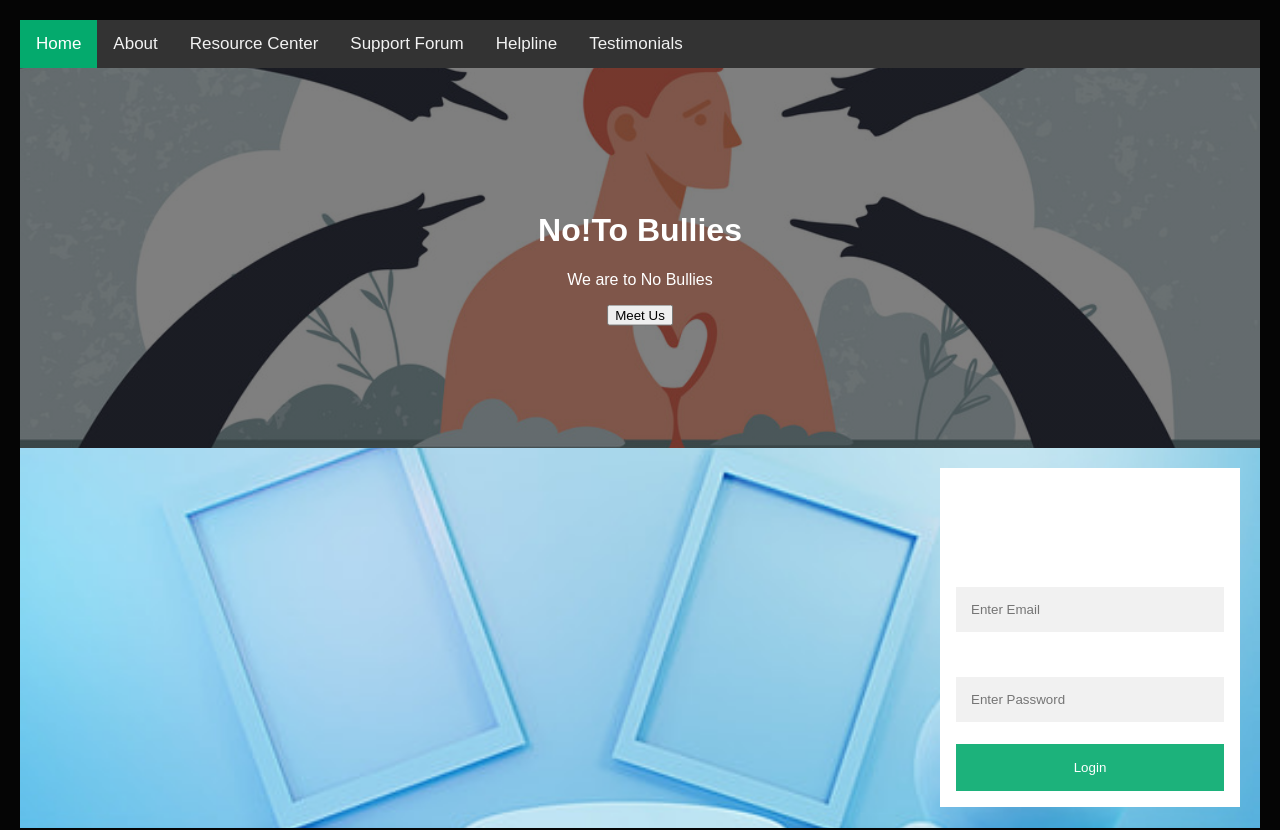
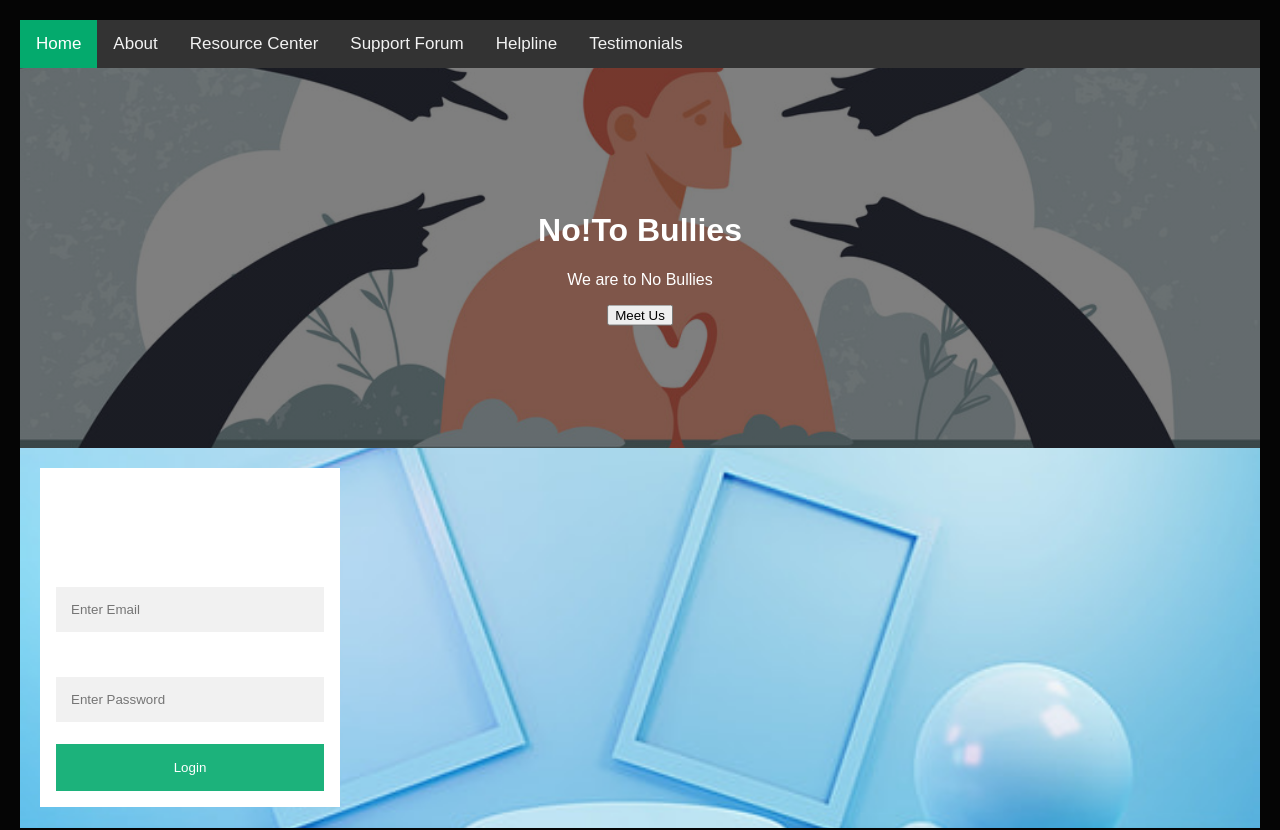
Before and after one commit to otienodiana/Notobullies.com, a plain HTML site: page OurWebsite/index.html in a window 1280 px wide. Shown: the top 830 px of the page. Drawn offline with Linux system fonts and the light colour scheme.

Commit message:
added codes

```diff
--- a/OurWebsite/index.css
+++ b/OurWebsite/index.css
@@ -81,7 +81,7 @@ body, html {
   /* Add styles to the form container */
   .container {
     position: absolute;
-    right: 0;
+    left: 0;
     margin: 20px;
     max-width: 300px;
     padding: 16px;
@@ -192,3 +192,5 @@ body, html {
 .my-image {
   background-image:url(noooo.webp);
 }
+
+/*style thiz*/
```
